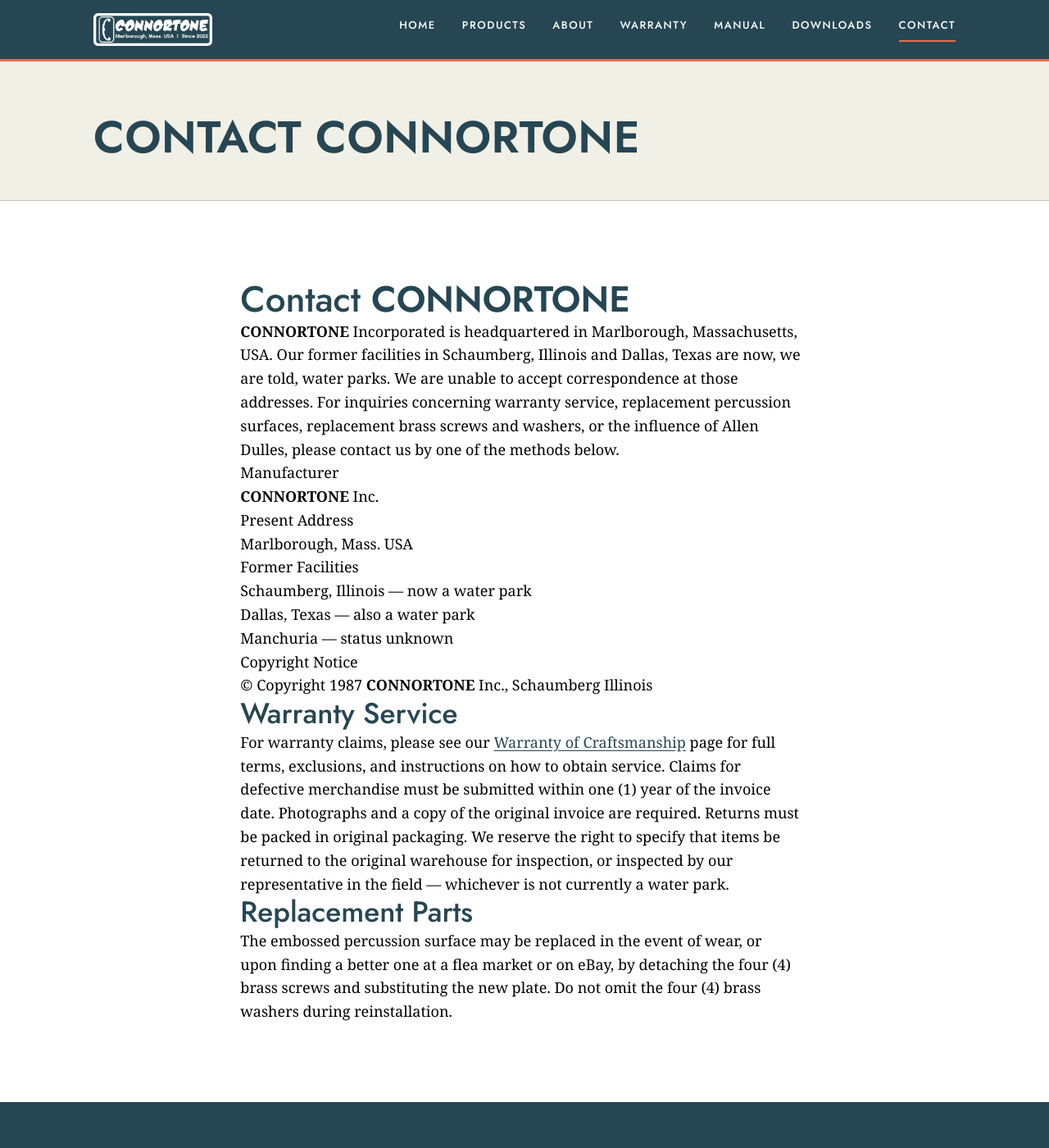
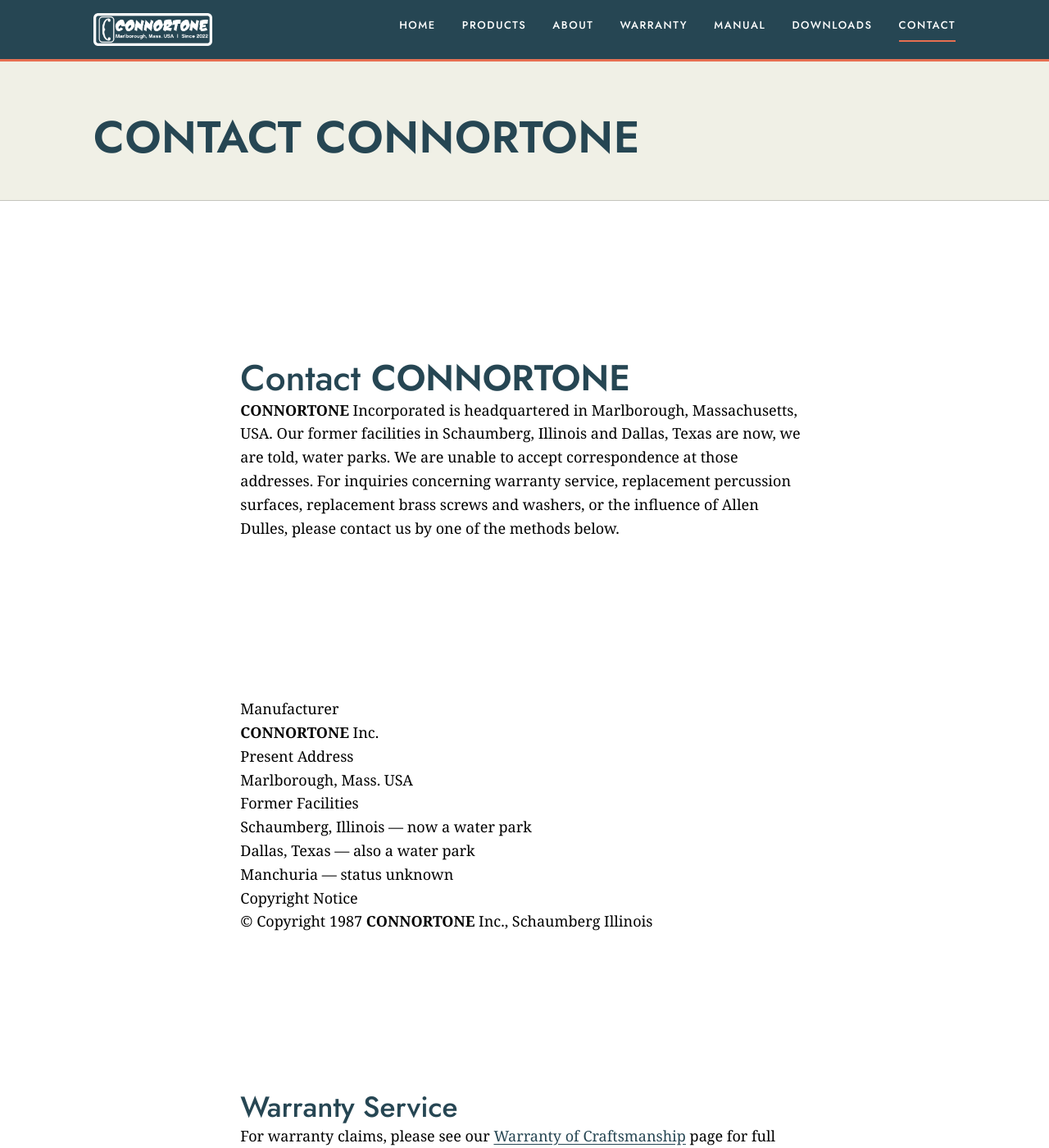
Before and after one commit to nconnor/connortone, a Jekyll site: the page built from contact.md, in a window 1280 px wide and 1400 px high. Shown: the whole window at 82% size. Built offline with Jekyll 4.4.1, drawn with Linux system fonts in a browser that asks for light colours.

Commit message:
Fix VC3: section spacing — bare element selector for all <section> tags
Per @verifier §9 gate: .section class selector only applied to elements with
that class. Pages using page.html layout (about, warranty, contact, downloads)
had 0px gaps between sections. Manual page had 48px. Spec requires 96px.

Changed .section → section (bare element selector). Class-specific rules
(.home-intro, .product-features, etc.) have higher specificity and remain
unaffected. CSS-only fix — no content or layout HTML changes.

Mobile breakpoint also updated: .section → section (64px).

```diff
--- a/_sass/_layout.scss
+++ b/_sass/_layout.scss
@@ -20,12 +20,15 @@
 }
 
 // ---- Section rhythm (96px desktop / 64px mobile) — §3 --------------
-.section {
+// Bare element selector ensures ALL <section> elements get proper spacing,
+// including those in page/manual layouts that lack .section class.
+// Class-specific rules have higher specificity and remain unaffected.
+section {
   padding-block: var(--sp-8); // 96px desktop
 }
 
 @media (max-width: 860px) {
-  .section {
+  section {
     padding-block: var(--sp-7); // 64px mobile
   }
 }
```
